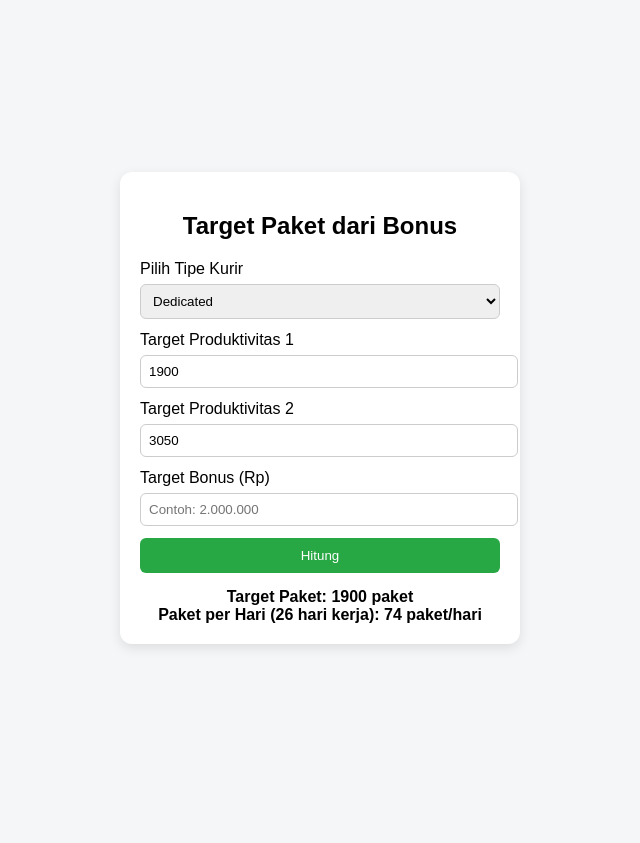
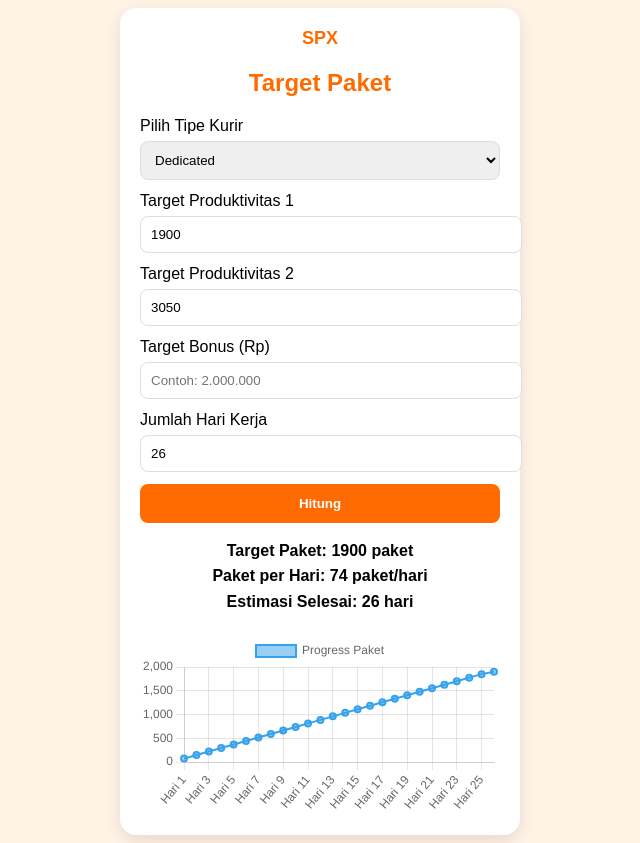
Before and after one commit to ekosetiawanbjb-cpu/Kalkulator-Target-Paket, a plain HTML site: page index.html in a window 1280 px wide. Both pictures are taken after a click on the button "Hitung". Shown: the whole page, without its empty margins (320-960 px from the left). Before the commit the page ends 816 px from the top, so only its background shows below. Drawn offline with nearby package versions, Linux system fonts and the light colour scheme.

Commit message:
Update index.html

```diff
--- a/index.html
+++ b/index.html
@@ -3,53 +3,23 @@
 <meta charset="UTF-8">
 <meta name="viewport" content="width=device-width, initial-scale=1.0">
 <title>Kalkulator Target Paket</title>
+<script src="https://cdn.jsdelivr.net/npm/chart.js"></script>
 <style>
-    body {
-        font-family: Arial, sans-serif;
-        background: #f4f6f8;
-        display: flex;
-        justify-content: center;
-        align-items: center;
-        height: 100vh;
-    }
-    .container {
-        background: white;
-        padding: 20px;
-        border-radius: 12px;
-        box-shadow: 0 4px 12px rgba(0,0,0,0.1);
-        width: 360px;
-    }
-    h2 {
-        text-align: center;
-    }
-    select, input {
-        width: 100%;
-        padding: 8px;
-        margin: 6px 0 12px;
-        border-radius: 6px;
-        border: 1px solid #ccc;
-    }
-    button {
-        width: 100%;
-        padding: 10px;
-        background: #28a745;
-        color: white;
-        border: none;
-        border-radius: 6px;
-        cursor: pointer;
-    }
-    button:hover {
-        background: #1e7e34;
-    }
-    .result {
-        margin-top: 15px;
-        font-weight: bold;
-        text-align: center;
-    }
+    body {font-family: Arial, sans-serif;background: #fff3e6;display: flex;justify-content: center;align-items: center;min-height: 100vh;}
+    .container {background: white;padding: 20px;border-radius: 16px;box-shadow: 0 6px 16px rgba(0,0,0,0.1);width: 360px;}
+    h2 {text-align: center;color: #ff6b00;}
+    .logo {text-align: center;font-weight: bold;color: #ff6b00;margin-bottom: 10px;font-size: 18px;}
+    select, input {width: 100%;padding: 10px;margin: 6px 0 12px;border-radius: 8px;border: 1px solid #ddd;}
+    button {width: 100%;padding: 12px;background: #ff6b00;color: white;border: none;border-radius: 8px;cursor: pointer;font-weight: bold;}
+    button:hover {background: #e65c00;}
+    .result {margin-top: 15px;font-weight: bold;text-align: center;line-height: 1.6;}
+    canvas {margin-top: 20px;}
 </style>
 </head>
-<body><div class="container">
-    <h2>Target Paket dari Bonus</h2><label>Pilih Tipe Kurir</label>
+<body>
+<div class="container">
+    <div class="logo">SPX</div>
+    <h2>Target Paket</h2><label>Pilih Tipe Kurir</label>
 <select id="tipe" onchange="setDefaultTarget()">
     <option value="dedicated">Dedicated</option>
     <option value="plus">Kurir Plus</option>
@@ -64,65 +34,100 @@
 <label>Target Bonus (Rp)</label>
 <input type="text" id="bonusInput" placeholder="Contoh: 2.000.000" oninput="formatInput(this)">
 
+<label>Jumlah Hari Kerja</label>
+<input type="number" id="hari" value="26">
+
 <button onclick="hitung()">Hitung</button>
 
 <div class="result" id="hasil"></div>
 
+<canvas id="chart"></canvas>
+
 </div><script>
-function formatRupiah(angka) {
-    return 'Rp' + angka.toString().replace(/\B(?=(\d{3})+(?!\d))/g, ".");
+let chart;
+
+function formatInput(input){
+    let angka=input.value.replace(/[^0-9]/g,'');
+    input.value=angka.replace(/\B(?=(\d{3})+(?!\d))/g,".");
 }
 
-function formatInput(input) {
-    let angka = input.value.replace(/[^0-9]/g, '');
-    input.value = angka.replace(/\B(?=(\d{3})+(?!\d))/g, ".");
-}
-
-function setDefaultTarget() {
-    let tipe = document.getElementById('tipe').value;
-
-    if (tipe === "dedicated") {
-        document.getElementById('target1').value = 1900;
-        document.getElementById('target2').value = 3050;
-    } else {
-        document.getElementById('target1').value = 1025;
-        document.getElementById('target2').value = 2685;
+function setDefaultTarget(){
+    let tipe=document.getElementById('tipe').value;
+    if(tipe==="dedicated"){
+        document.getElementById('target1').value=1900;
+        document.getElementById('target2').value=3050;
+    }else{
+        document.getElementById('target1').value=1025;
+        document.getElementById('target2').value=2685;
     }
 }
 
-function hitung() {
-    let tipe = document.getElementById('tipe').value;
-    let t1 = parseInt(document.getElementById('target1').value) || 0;
-    let t2 = parseInt(document.getElementById('target2').value) || 0;
-    let bonusTarget = parseInt(document.getElementById('bonusInput').value.replace(/[^0-9]/g, '')) || 0;
+function hitung(){
+    let tipe=document.getElementById('tipe').value;
+    let t1=parseInt(document.getElementById('target1').value)||0;
+    let t2=parseInt(document.getElementById('target2').value)||0;
+    let hari=parseInt(document.getElementById('hari').value)||26;
+    let bonusTarget=parseInt(document.getElementById('bonusInput').value.replace(/[^0-9]/g,''))||0;
 
-    let b1, b2, paket = 0;
+    let b1,b2,paket=0;
 
-    if (tipe === "dedicated") {
-        b1 = 800;
-        b2 = 1100;
-    } else {
-        b1 = 450;
-        b2 = 775;
+    if(tipe==="dedicated"){b1=800;b2=1100;}else{b1=450;b2=775;}
+
+    let maxTier1=(t2-t1)*b1;
+
+    if(bonusTarget<=maxTier1){
+        paket=t1+Math.ceil(bonusTarget/b1);
+    }else{
+        let sisa=bonusTarget-maxTier1;
+        paket=t2+Math.ceil(sisa/b2);
     }
 
-    let maxTier1 = (t2 - t1) * b1;
+    let perHari=Math.ceil(paket/hari);
+    let estimasiHari=Math.ceil(paket/perHari);
 
-    if (bonusTarget <= maxTier1) {
-        paket = t1 + Math.ceil(bonusTarget / b1);
-    } else {
-        let sisa = bonusTarget - maxTier1;
-        paket = t2 + Math.ceil(sisa / b2);
+    document.getElementById('hasil').innerHTML=
+        "Target Paket: "+paket+" paket<br>"+
+        "Paket per Hari: "+perHari+" paket/hari<br>"+
+        "Estimasi Selesai: "+estimasiHari+" hari";
+
+    buatChart(paket, perHari);
+}
+
+function buatChart(total, perHari){
+    let data = [];
+    let labels = [];
+    let current = 0;
+    let day = 1;
+
+    while(current < total){
+        current += perHari;
+        data.push(Math.min(current, total));
+        labels.push("Hari " + day);
+        day++;
     }
 
-    let estimasiHari = Math.ceil(paket / 144);
+    if(chart) chart.destroy();
 
-    document.getElementById('hasil').innerHTML =
-        "Target Paket: " + paket + " paket<br>" +
-        "Paket per Hari (26 hari kerja): " + Math.ceil(paket / 26) + " paket/hari";
+    chart = new Chart(document.getElementById('chart'), {
+        type: 'line',
+        data: {
+            labels: labels,
+            datasets: [{
+                label: 'Progress Paket',
+                data: data,
+                borderWidth: 2,
+                fill: false
+            }]
+        },
+        options: {
+            responsive: true,
+            plugins: {
+                legend: { display: true }
+            }
+        }
+    });
 }
 
-// set default saat pertama buka
 setDefaultTarget();
 </script></body>
 </html>
```
